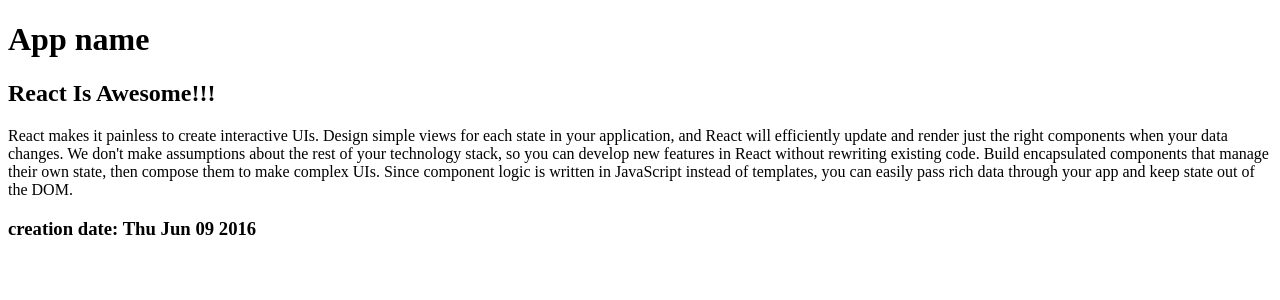
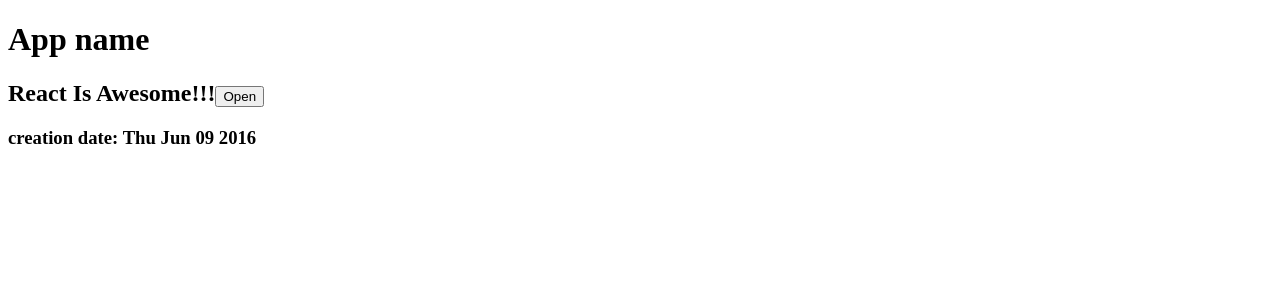
Before and after one commit to CrispusDH/simple-react-app, a React (Create React App) app: page / in a window 1280 px wide. Shown: the top 300 px of the page. Built offline with nearby package versions, Linux system fonts and the light colour scheme; the HTML template or start-up script is replaced by a standard one.

Commit message:
migrate to class

```diff
--- a/src/components/Article.js
+++ b/src/components/Article.js
@@ -1,16 +1,41 @@
 import React from 'react';
 
-function Article(props) {
-  const { article } = props;
-  const body = <section>{ article.text }</section>;
+export class Article extends React.Component {
+  constructor(props) {
+    super(props);
 
-  return(
-    <div>
-      <h2>{ article.title }</h2>
-      {body}
-      <h3>creation date: { (new Date(article.date)).toDateString() }</h3>
-    </div>
-  );
+    this.state = new State(false);
+  }
+
+  handleClick = () => {
+    this.setState((state) =>  new State(!state.getIsOpen()) );
+  };
+
+  render() {
+    const { article } = this.props;
+    const body = this.state.isOpen && <section>{ article.text }</section>;
+    const buttonText = this.state.getIsOpen() ? 'Close' : 'Open';
+
+    return(
+      <div>
+        <h2>
+          { article.title }
+          <button onClick={this.handleClick}>
+            { buttonText }
+          </button>
+        </h2>
+        { body }
+        <h3>creation date: { (new Date(article.date)).toDateString() }</h3>
+      </div>
+    );
+  }
+
 }
 
-export default Article;
+class State {
+  constructor(isOpen) {
+    this.isOpen = isOpen;
+  }
+
+  getIsOpen = () => this.isOpen;
+}
--- a/src/index.js
+++ b/src/index.js
@@ -1,5 +1,5 @@
 import React from 'react';
 import { render } from 'react-dom';
-import App from './components/App'
+import { Application } from './components/App'
 
-render(<App/>, document.getElementById('root'));
+render(<Application/>, document.getElementById('root'));
```
Also changed, not shown: src/components/App.js (+4 -4 lines).
